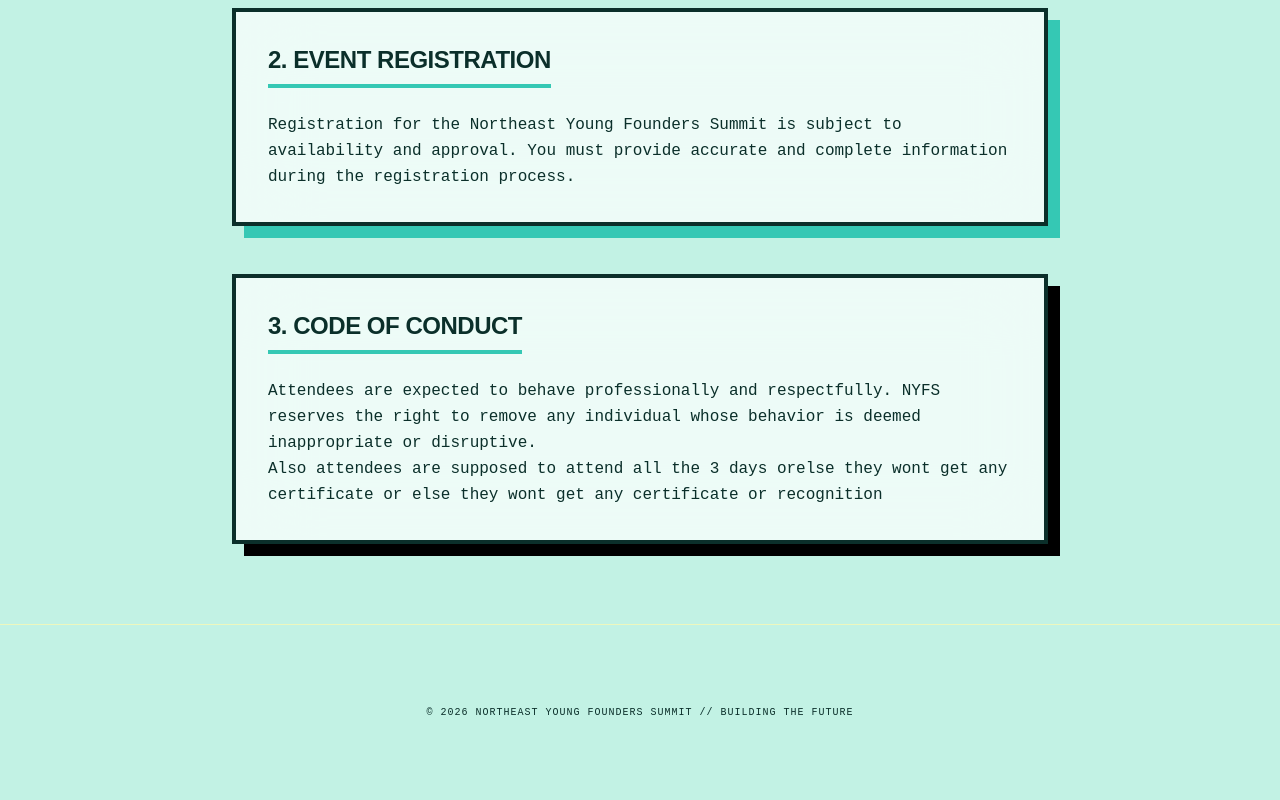
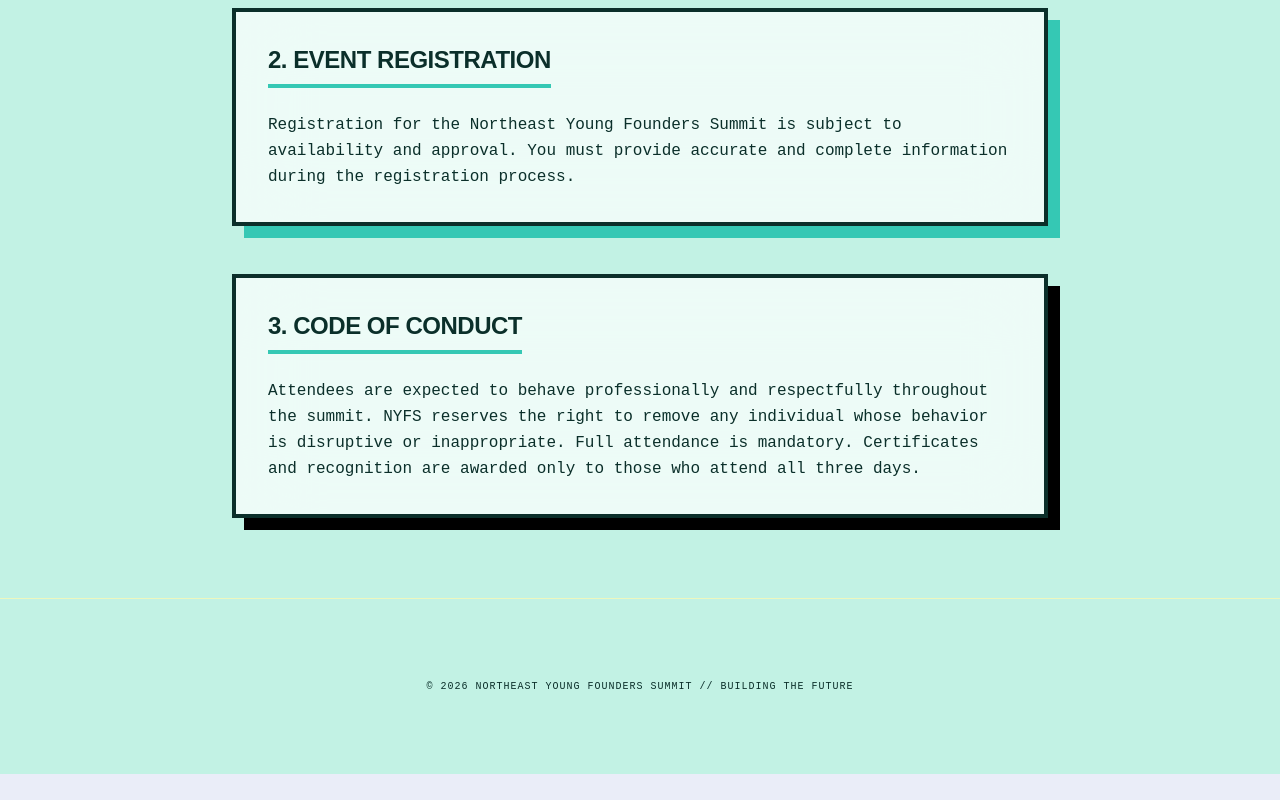
Before and after one commit to Jyotisk/nyfs, a Next.js app: page /terms in a window 1280 px wide. Shown: the part 816-1616 px from the top of the page. After the commit the page ends 1590 px from the top, so only its background shows below. Built offline with nearby package versions, Linux system fonts and the light colour scheme; a web font is replaced by a local one.

Commit message:
modifications

```diff
--- a/app/page.tsx
+++ b/app/page.tsx
@@ -253,7 +253,7 @@
                     <Zap className="w-12 h-12 text-orange mb-6" />
                   </motion.div>
                   <h2 className="text-4xl font-black uppercase mb-6 leading-none">THE NEW <br /> STANDARD.</h2>
-                  <p className="text-acc-dark italic">
+                  <p className="text-acc-dark italic text-lg md:text-xl">
                     "The standard used to be: have a good idea, then leave to build it.We're setting a new one good idea, and build it right here."
                   </p>
                   <div className="mt-10 pt-10 border-t border-acc-gray/20">
@@ -348,12 +348,12 @@
                     <div className="flex items-center gap-1"><MapPin className="w-3.5 h-3.5 text-brand" /> {summit.location}</div>
                   </div>
 
-                  <h3 className="text-2xl md:text-3xl font-black uppercase mb-4 leading-tight tracking-tight text-text group-hover:text-brand transition-colors">
+                  <h3 className="text-2xl md:text-2.5xl font-black uppercase mb-4 leading-tight tracking-tight text-text group-hover:text-brand transition-colors">
                     {summit.title}
                   </h3>
 
                   <p className="text-base text-text leading-relaxed mb-6 italic opacity-90">
-                    &quot;{summit.desc}&quot;
+                    {summit.desc}
                   </p>
 
                   <AnimatePresence initial={false}>
@@ -440,7 +440,7 @@
 
             <p className="font-general text-base md:text-xl text-bg/70 max-w-xl mb-12 leading-relaxed">
               Only a limited number of spots for the next NYFS cohort. Lock yours in before
-              registrations close.
+              registrations close on <span className="font-mono font-black text-bg/90">22 JULY 2026</span>.
             </p>
 
             <Link
--- a/app/register/page.tsx
+++ b/app/register/page.tsx
@@ -142,7 +142,7 @@
 
               {/* Header */}
               <div className="mb-12">
-                <span className="text-brand font-general font-bold text-xs tracking-[0.5em] uppercase mb-4 block">
+                <span className="text-brand font-general font-bold text-base tracking-[0.5em] uppercase mb-4 block">
                   NYFS 2026
                 </span>
                 <h1 className="text-[16vw] md:text-[clamp(4rem,12vw,9rem)] font-general font-black uppercase leading-[0.8] tracking-tighter text-text">
--- a/app/terms/page.tsx
+++ b/app/terms/page.tsx
@@ -45,12 +45,7 @@
           <section className="bg-white/70 backdrop-blur-2xl border-4 border-text p-8 shadow-[12px_12px_0_0_#000]">
             <h2 className="text-2xl font-black text-text uppercase mb-6 border-b-4 border-brand pb-2 inline-block">3. Code of Conduct</h2>
             <p>
-              Attendees are expected to behave professionally and respectfully. NYFS reserves the right to remove any individual whose behavior is deemed inappropriate or disruptive.
-            </p>
-            <p>
-              Also attendees are supposed to attend all the 3 days orelse they wont get any certificate or
-              else they wont get any certificate or
-              recognition
+              Attendees are expected to behave professionally and respectfully throughout the summit. NYFS reserves the right to remove any individual whose behavior is disruptive or inappropriate. Full attendance is mandatory. Certificates and recognition are awarded only to those who attend all three days.
             </p>
           </section>
         </div>
```
Also changed, not shown: 1 other file (tests, documents, lock files or other folders).
